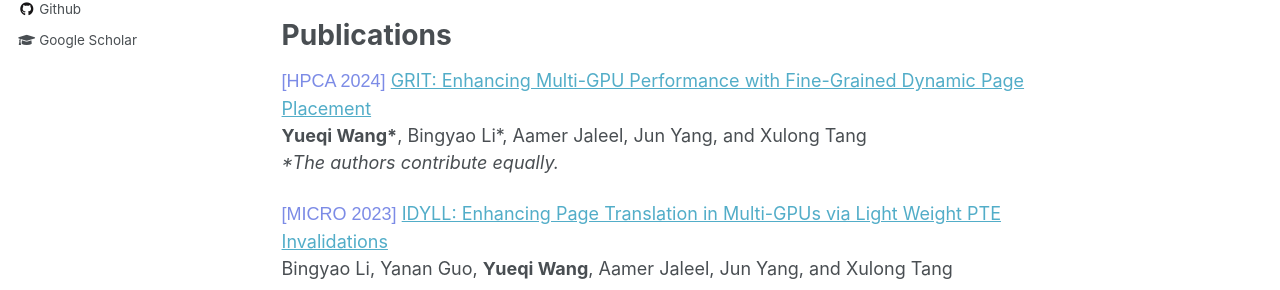
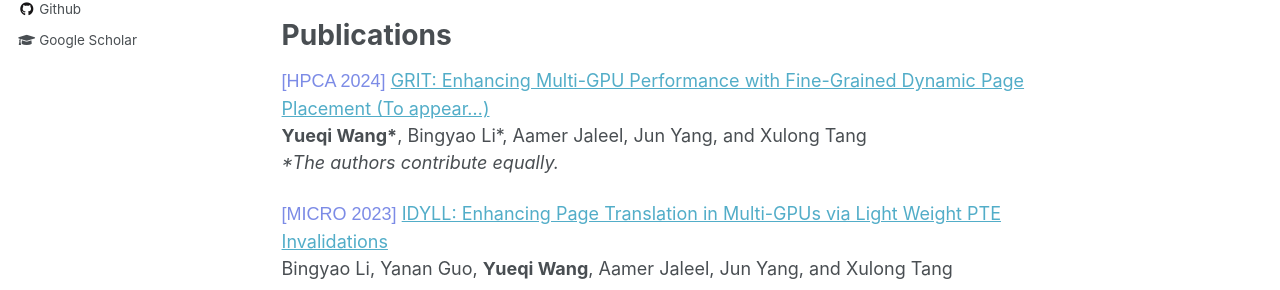
Before and after one commit to wangw42/wangw42.github.io, a Jekyll site: the page built from _pages/about.md, in a window 1280 px wide and 1083 px high. Shown: the part 484-774 px from the top of the window. Built offline with Jekyll 4.4.1, drawn with Linux system fonts in a browser that asks for light colours.

Commit message:
small ajust

```diff
--- a/_pages/about.md
+++ b/_pages/about.md
@@ -34,7 +34,7 @@ Publications
 
 
 <span style="font-family: Arial; color: #7C8BE6;">[HPCA 2024]</span>
-[GRIT: Enhancing Multi-GPU Performance with Fine-Grained Dynamic Page Placement]() \
+[GRIT: Enhancing Multi-GPU Performance with Fine-Grained Dynamic Page Placement (To appear...)]() \
 **Yueqi Wang\***, Bingyao Li*, Aamer Jaleel, Jun Yang, and Xulong Tang \
 <i>\*The authors contribute equally.</i>
 
```
Also changed, not shown: _pages/publications.md (+5 -6 lines).
